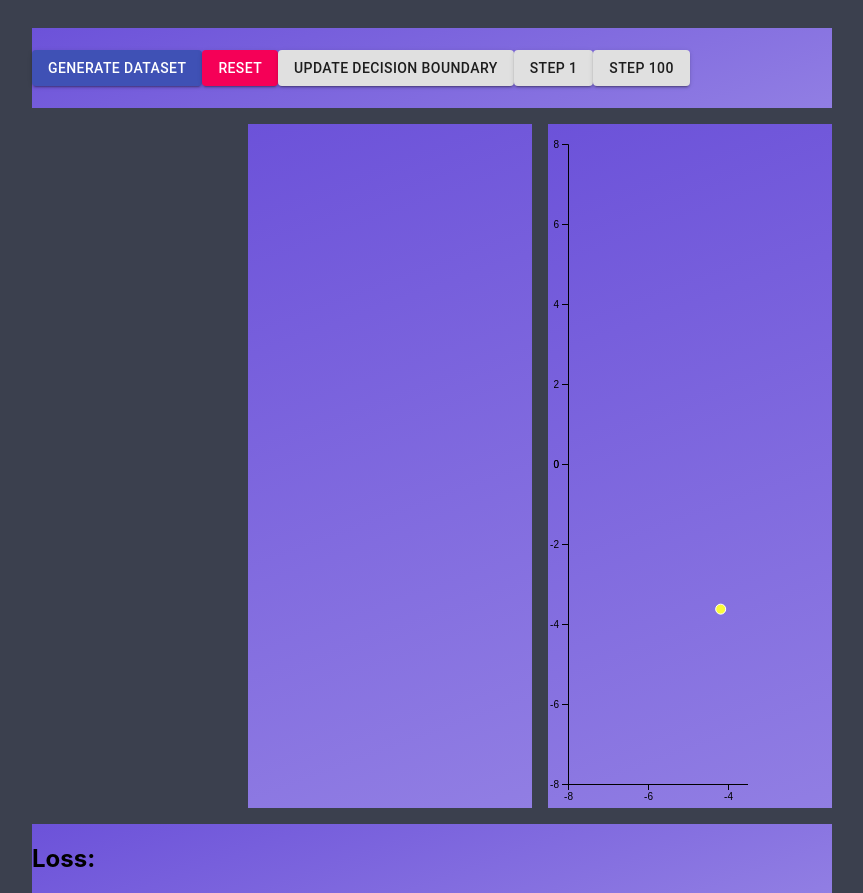
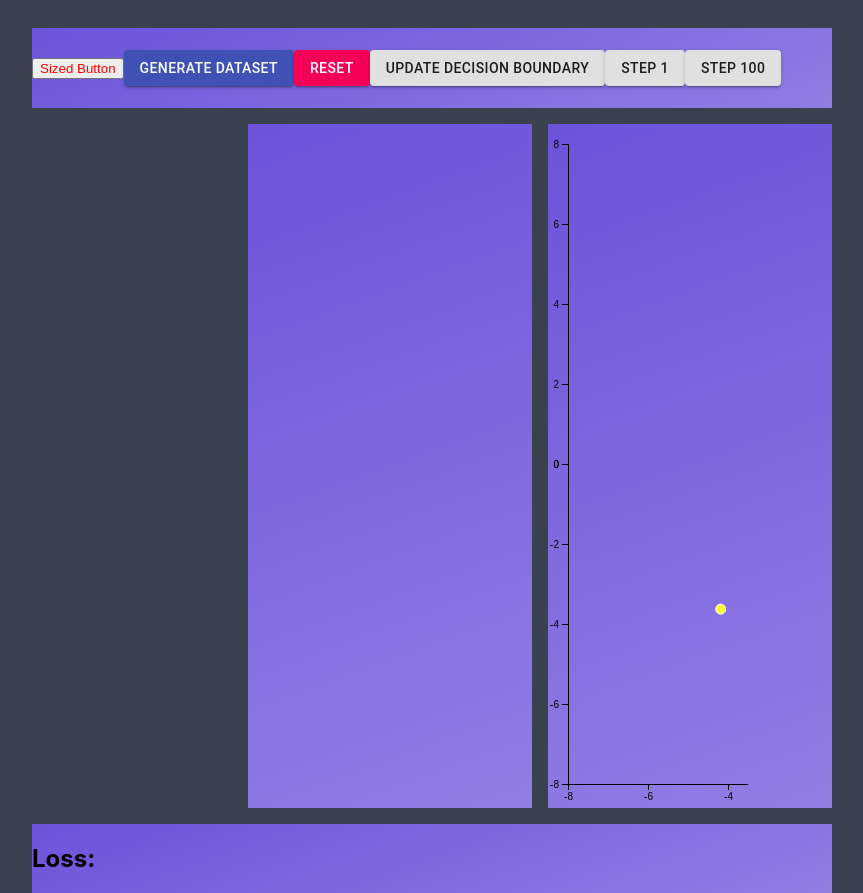
Before and after one commit to BrandonAGoodwin/nn-visualiser, a React (Create React App) app: page / in a window 1280 px wide. Shown: the whole page, without its empty margins (208-1071 px from the left). Built offline with nearby package versions, Linux system fonts and the light colour scheme.

Commit message:
Styled component with props example

```diff
--- a/package.json
+++ b/package.json
@@ -3,6 +3,8 @@
   "version": "0.1.0",
   "private": true,
   "dependencies": {
+    "@emotion/react": "^11.1.1",
+    "@emotion/styled": "^11.0.0",
     "@material-ui/core": "^4.11.0",
     "@testing-library/jest-dom": "^5.11.5",
     "@testing-library/react": "^11.1.0",
--- a/src/MainPage.css
+++ b/src/MainPage.css
@@ -2,7 +2,7 @@
 .container {
     display: grid;
     width: 800px;
-    height: 800px;
+    height: 600px;
     grid-template-columns: 200px 1fr 1fr;
     grid-template-rows: 80px 1fr 1fr 100px;
     grid-gap: 1rem;
@@ -15,6 +15,8 @@
 .config-bar {
     grid-area: config-bar;
     align-content: center;
+    display: flex;
+    align-items: center;
 }
 
 .sidebar {
--- a/src/components/MainPage.tsx
+++ b/src/components/MainPage.tsx
@@ -6,7 +6,7 @@ import NNGraph from './NNGraph';
 import { Button } from '@material-ui/core';
 import * as nn from './../NeuralNet';
 import './../MainPage.css'
-
+import styled from '@emotion/styled';
 
 type PageProps = {
     xDomain: number[];
@@ -17,7 +17,13 @@ type PageProps = {
 
 // Implement grid area layout on CSS
 
+type SizedButtonProps = {
+    color: string;
+}
 
+const SizedButton = styled("button")`
+    color: ${(props: SizedButtonProps) => props.color};
+`
 
 function MainPage(props: PageProps) {
     const [dataset, setDataset] = useState<Dataset2D[]>([]);
@@ -104,6 +110,7 @@ function MainPage(props: PageProps) {
     return (
         <div className="container">
             <div className="config-bar">
+                <SizedButton color="red"> Sized Button </SizedButton>
                 <Button variant={"contained"} color={"primary"} onClick={generateDataset}> Generate Dataset </Button>
                 <Button variant={"contained"} color={"secondary"} onClick={reset}> Reset </Button>
                 <Button variant={"contained"} onClick={() => updateDecisionBoundary()}> Update Decision Boundary </Button>
```
Also changed, not shown: 1 other file (tests, documents, lock files or other folders).
